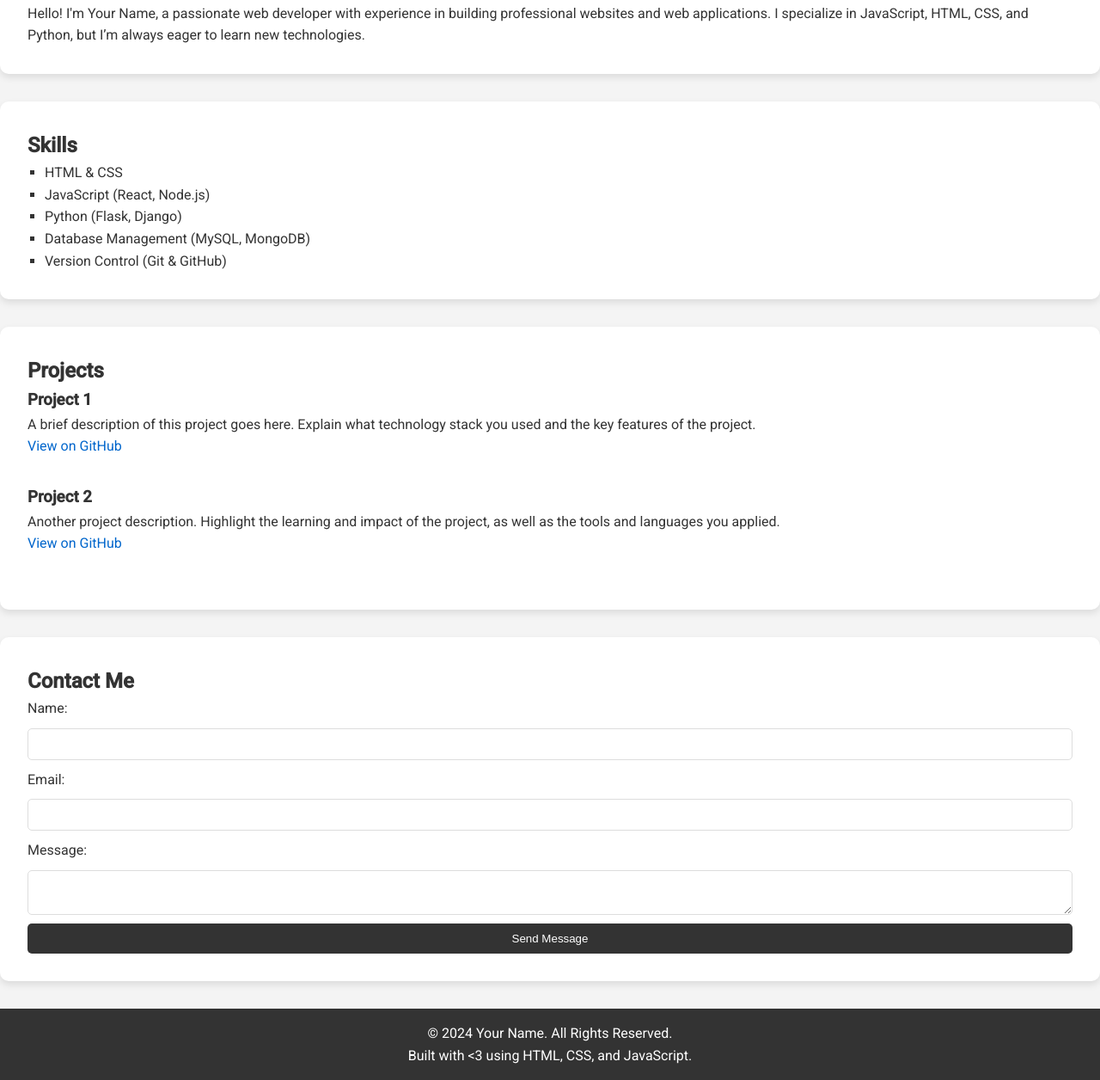
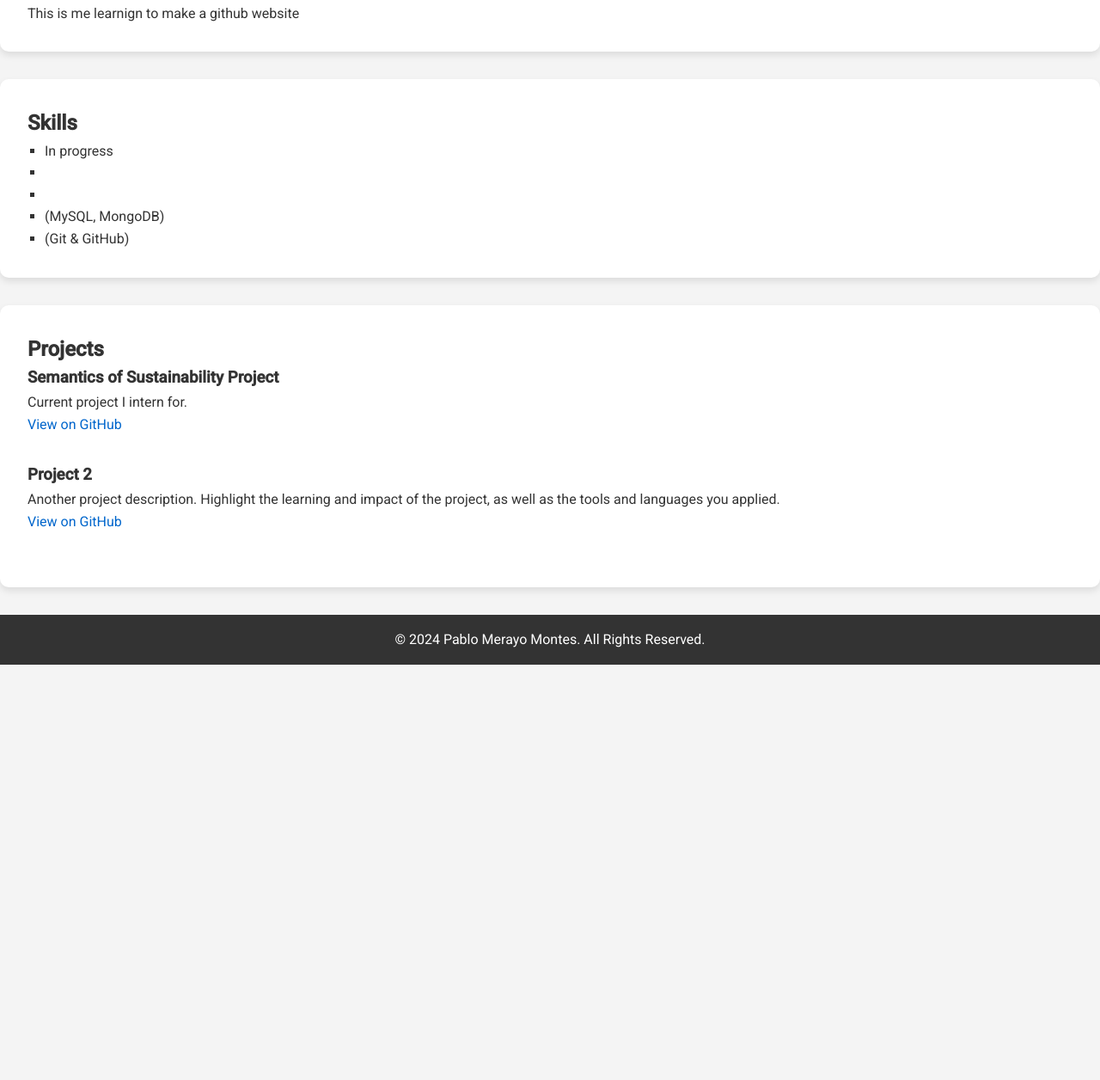
Before and after one commit to Pablo-Merayo/pablomerayo.github.io, a plain HTML site: page index.html in a window 1280 px wide. Shown: the part 466-1722 px from the top of the page at 86% size. After the commit the page ends 1239 px from the top, so only its background shows below. Drawn offline with Linux system fonts and the light colour scheme.

Commit message:
Update index.html

```diff
--- a/index.html
+++ b/index.html
@@ -5,7 +5,7 @@
     <meta name="viewport" content="width=device-width, initial-scale=1.0">
     <meta name="description" content="Professional personal website for showcasing skills, projects, and achievements.">
     <meta http-equiv="X-UA-Compatible" content="IE=edge">
-    <title>Your Name | Personal Website</title>
+    <title>Pablo Merayo Montes | Personal Website</title>
     <link rel="stylesheet" href="style.css">
     <link href="https://fonts.googleapis.com/css2?family=Roboto:wght@300;400;500&display=swap" rel="stylesheet">
 </head>
@@ -20,32 +20,32 @@
             </ul>
         </nav>
         <h1>Your Name</h1>
-        <p>Web Developer | Programmer | Tech Enthusiast</p>
+        <p> RMA History Student
     </header>
 
     <section id="about">
         <h2>About Me</h2>
         <img src="assets/profile-picture.jpg" alt="Your Profile Picture">
-        <p>Hello! I'm Your Name, a passionate web developer with experience in building professional websites and web applications. I specialize in JavaScript, HTML, CSS, and Python, but I’m always eager to learn new technologies.</p>
+        <p>This is me learnign to make a github website</p>
     </section>
 
     <section id="skills">
         <h2>Skills</h2>
         <ul>
-            <li>HTML & CSS</li>
-            <li>JavaScript (React, Node.js)</li>
-            <li>Python (Flask, Django)</li>
-            <li>Database Management (MySQL, MongoDB)</li>
-            <li>Version Control (Git & GitHub)</li>
+            <li>In progress</li>
+            <li></li>
+            <li></li>
+            <li> (MySQL, MongoDB)</li>
+            <li> (Git & GitHub)</li>
         </ul>
     </section>
 
     <section id="projects">
         <h2>Projects</h2>
         <div class="project">
-            <h3>Project 1</h3>
-            <p>A brief description of this project goes here. Explain what technology stack you used and the key features of the project.</p>
-            <a href="https://github.com/yourusername/project1" target="_blank">View on GitHub</a>
+            <h3>Semantics of Sustainability Project</h3>
+            <p>Current project I intern for.</p>
+            <a href= "https://github.com/Semantics-of-Sustainability" target="_blank">View on GitHub</a>
         </div>
         <div class="project">
             <h3>Project 2</h3>
@@ -54,25 +54,10 @@
         </div>
     </section>
 
-    <section id="contact">
-        <h2>Contact Me</h2>
-        <form>
-            <label for="name">Name:</label>
-            <input type="text" id="name" name="name" required>
 
-            <label for="email">Email:</label>
-            <input type="email" id="email" name="email" required>
-
-            <label for="message">Message:</label>
-            <textarea id="message" name="message" required></textarea>
-
-            <button type="submit">Send Message</button>
-        </form>
-    </section>
 
     <footer>
-        <p>&copy; 2024 Your Name. All Rights Reserved.</p>
-        <p>Built with <3 using HTML, CSS, and JavaScript.</p>
+        <p>&copy; 2024 Pablo Merayo Montes. All Rights Reserved.</p>
     </footer>
 
     <script src="script.js"></script>
```
